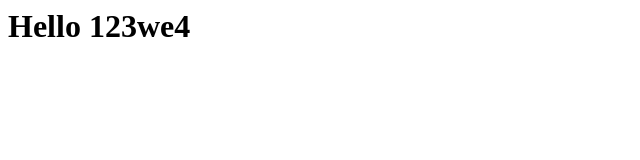
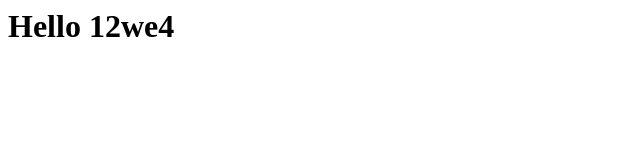
Before and after one commit to youp35/first, a plain HTML site: page static/index.html in a window 1280 px wide. Shown: the full height of the page, 0-640 px from the left. Drawn offline with Linux system fonts and the light colour scheme.

Commit message:
new world

```diff
--- a/static/index.html
+++ b/static/index.html
@@ -2,6 +2,6 @@
 <head>
 </head>
 <body>
-   <h1>Hello 123we4</h1>
+   <h1>Hello 12we4</h1>
     </body>
 </html>
```
